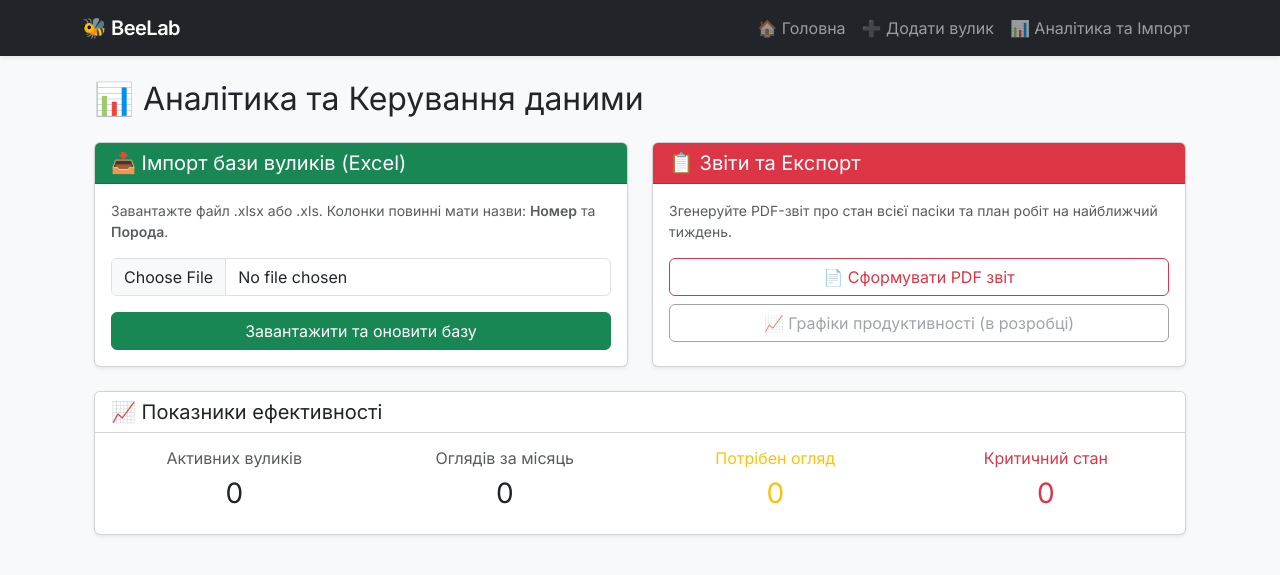
After one commit to EsegyCode/BeeLabWeb, a Flask app: page /analytics in a window 1280 px wide. The commit adds this page. Shown: the top 575 px of the page. Run offline with Flask 3, Linux system fonts and the light colour scheme; data that the repository does not hold is empty.

Commit message:
optimize html code, logging, added messages from db, analytics, importer

```diff
--- a/main.py
+++ b/main.py
@@ -1,15 +1,17 @@
 import os
-from flask import Flask, render_template, request, redirect, url_for
+import io
+from flask import Flask, render_template, request, redirect, url_for, send_file, flash
 from models import db, Hives, HiveInspection, FutureTask
+from importer import import_hives_from_excel
+from fpdf import FPDF
+from datetime import datetime, timedelta
 
-
-# Переконайся, що файл utils.py існує поруч
-# from utils import schedule_next_visit
 
 def create_app():
     app = Flask(__name__)
+    app.secret_key = "bee_secret_key_123"  # Необхідно для роботи flash-повідомлень
 
-    # Конфігурація підключення (твій DB_CONFIG)
+    # Конфігурація підключення
     local_url = "mysql+pymysql://root:admin_password@127.0.0.1:3308/beekeeping_db"
     docker_url = os.getenv('DATABASE_URL')
     app.config['SQLALCHEMY_DATABASE_URI'] = docker_url if docker_url else local_url
@@ -24,13 +26,17 @@ def create_app():
         except Exception as e:
             print(f"❌ Помилка підключення: {e}")
 
-    # --- МАРШРУТИ ПРОПИСУЄМО ВСЕРЕДИНІ АБО ПЕРЕДАЄМО APP ---
+    # --- МАРШРУТИ ---
 
     @app.route('/')
     def index():
         hives = Hives.query.all()
-        # Поки що пуста аналітика для тесту
-        stats = {"total": len(hives), "critical": 0, "attention": 0}
+        # Рахуємо реальну статистику за статусами для головного екрану
+        stats = {
+            "total": len(hives),
+            "critical": Hives.query.filter(Hives.current_status.like('%маточники%')).count(),
+            "attention": Hives.query.filter(Hives.current_status.like('%уваги%')).count()
+        }
         return render_template('index.html', hives=hives, stats=stats)
 
     @app.route('/add_hive', methods=['GET', 'POST'])
@@ -38,22 +44,47 @@ def create_app():
         if request.method == 'POST':
             number = request.form.get('hive_number')
             species = request.form.get('bee_species')
-
-            new_hive = Hives(
-                hive_number=number,
-                bee_species=species,
-                current_status='все добре'
-            )
+            new_hive = Hives(hive_number=number, bee_species=species, current_status='все добре')
             db.session.add(new_hive)
             db.session.commit()
             return redirect(url_for('index'))
-
         return render_template('add_hive.html')
 
-    return app
+    @app.route('/analytics', methods=['GET', 'POST'])
+    def analytics():
+        if request.method == 'POST':
+            file = request.files.get('file')
+            if file:
+                # Використовуємо твій новий модуль importer.py
+                success, message = import_hives_from_excel(file)
+                if success:
+                    flash(message, "success")
+                    return redirect(url_for('index'))
+                else:
+                    flash(message, "danger")
 
+        # Статистика для сторінки аналітики
+        hives_count = Hives.query.count()
+        stats = {
+            "total": hives_count,
+            "critical": Hives.query.filter(Hives.current_status.like('%маточники%')).count(),
+            "attention": Hives.query.filter(Hives.current_status.like('%уваги%')).count()
+        }
+        return render_template('analytics.html', stats=stats)
 
-# ЗАПУСК
-if __name__ == "__main__":
-    app = create_app()
-    app.run(debug=True, port=5000)
+    @app.route('/hive/<int:hive_id>', methods=['GET', 'POST'])
+    def view_hive(hive_id):
+        hive = Hives.query.get_or_404(hive_id)
+
+        if request.method == 'POST':
+            has_queen_cells = 'has_queen_cells' in request.form
+            condition = request.form.get('condition')
+
+            # 1. Створюємо запис про огляд
+            inspection = HiveInspection(
+                hive_id=hive.id,
+                condition_description=condition,
+                has_queen_cells=has_queen_cells
+            )
+
+            # 2. Логіка планування: маточники = 3 дні, норма
--- /dev/null
+++ b/templates/analytics.html
@@ -0,0 +1,74 @@
+{% extends 'base.html' %}
+
+{% block content %}
+<div class="container mt-4">
+    <h2 class="mb-4">📊 Аналітика та Керування даними</h2>
+
+    <div class="row">
+        <div class="col-md-6 mb-4">
+            <div class="card shadow-sm h-100">
+                <div class="card-header bg-success text-white">
+                    <h5 class="mb-0">📥 Імпорт бази вуликів (Excel)</h5>
+                </div>
+                <div class="card-body">
+                    <p class="text-muted small">Завантажте файл .xlsx або .xls. Колонки повинні мати назви: <strong>Номер</strong> та <strong>Порода</strong>.</p>
+                    <form action="/analytics" method="POST" enctype="multipart/form-data">
+                        <div class="mb-3">
+                            <input class="form-control" type="file" name="file" accept=".xlsx, .xls" required>
+                        </div>
+                        <button type="submit" class="btn btn-success w-100">Завантажити та оновити базу</button>
+                    </form>
+                </div>
+            </div>
+        </div>
+
+        <div class="col-md-6 mb-4">
+            <div class="card shadow-sm h-100">
+                <div class="card-header bg-danger text-white">
+                    <h5 class="mb-0">📋 Звіти та Експорт</h5>
+                </div>
+                <div class="card-body">
+                    <p class="text-muted small">Згенеруйте PDF-звіт про стан всієї пасіки та план робіт на найближчий тиждень.</p>
+                    <div class="d-grid gap-2">
+                        <a href="/export/pdf" class="btn btn-outline-danger">
+                            📄 Сформувати PDF звіт
+                        </a>
+                        <button class="btn btn-outline-secondary" disabled>
+                            📈 Графіки продуктивності (в розробці)
+                        </button>
+                    </div>
+                </div>
+            </div>
+        </div>
+    </div>
+
+    <div class="row">
+        <div class="col-12">
+            <div class="card shadow-sm">
+                <div class="card-header bg-white">
+                    <h5 class="mb-0">📈 Показники ефективності</h5>
+                </div>
+                <div class="card-body">
+                    <div class="row text-center">
+                        <div class="col-md-3">
+                            <h6 class="text-muted">Активних вуликів</h6>
+                            <p class="h3">{{ stats.total }}</p>
+                        </div>
+                        <div class="col-md-3">
+                            <h6 class="text-muted">Оглядів за місяць</h6>
+                            <p class="h3">0</p> </div>
+                        <div class="col-md-3 text-warning">
+                            <h6>Потрібен огляд</h6>
+                            <p class="h3">{{ stats.attention }}</p>
+                        </div>
+                        <div class="col-md-3 text-danger">
+                            <h6>Критичний стан</h6>
+                            <p class="h3">{{ stats.critical }}</p>
+                        </div>
+                    </div>
+                </div>
+            </div>
+        </div>
+    </div>
+</div>
+{% endblock %}
--- a/templates/base.html
+++ b/templates/base.html
@@ -5,20 +5,44 @@
     <meta name="viewport" content="width=device-width, initial-scale=1.0">
     <title>BeeLab Management</title>
     <link href="https://cdn.jsdelivr.net/npm/bootstrap@5.3.0/dist/css/bootstrap.min.css" rel="stylesheet">
+    <link href="https://fonts.googleapis.com/css2?family=Inter:wght@400;600&display=swap" rel="stylesheet">
+    <style>
+        body { font-family: 'Inter', sans-serif; }
+        .navbar-brand { font-weight: 600; letter-spacing: -0.5px; }
+    </style>
 </head>
 <body class="bg-light">
     <nav class="navbar navbar-expand-lg navbar-dark bg-dark shadow-sm mb-4">
         <div class="container">
             <a class="navbar-brand" href="/">🐝 BeeLab</a>
-            <div class="navbar-nav">
-                <a class="nav-link" href="/">Головна</a>
-                <a class="nav-link" href="/add_hive">Додати вулик</a>
-                <a class="nav-link" href="#">Аналітика (Excel/PDF)</a>
+            <button class="navbar-toggler" type="button" data-bs-toggle="collapse" data-bs-target="#navbarNav">
+                <span class="navbar-toggler-icon"></span>
+            </button>
+            <div class="collapse navbar-collapse" id="navbarNav">
+                <div class="navbar-nav ms-auto">
+                    <a class="nav-link" href="/">🏠 Головна</a>
+                    <a class="nav-link" href="/add_hive">➕ Додати вулик</a>
+                    <a class="nav-link" href="/analytics">📊 Аналітика та Імпорт</a>
+                </div>
             </div>
         </div>
     </nav>
+
     <div class="container">
+        {% with messages = get_flashed_messages(with_categories=true) %}
+          {% if messages %}
+            {% for category, message in messages %}
+              <div class="alert alert-{{ category }} alert-dismissible fade show shadow-sm" role="alert">
+                {{ message }}
+                <button type="button" class="btn-close" data-bs-dismiss="alert" aria-label="Close"></button>
+              </div>
+            {% endfor %}
+          {% endif %}
+        {% endwith %}
+
         {% block content %}{% endblock %}
     </div>
+
+    <script src="https://cdn.jsdelivr.net/npm/bootstrap@5.3.0/dist/js/bootstrap.bundle.min.js"></script>
 </body>
 </html>
```
Also changed, not shown: importer.py (added, +44 -0 lines).
